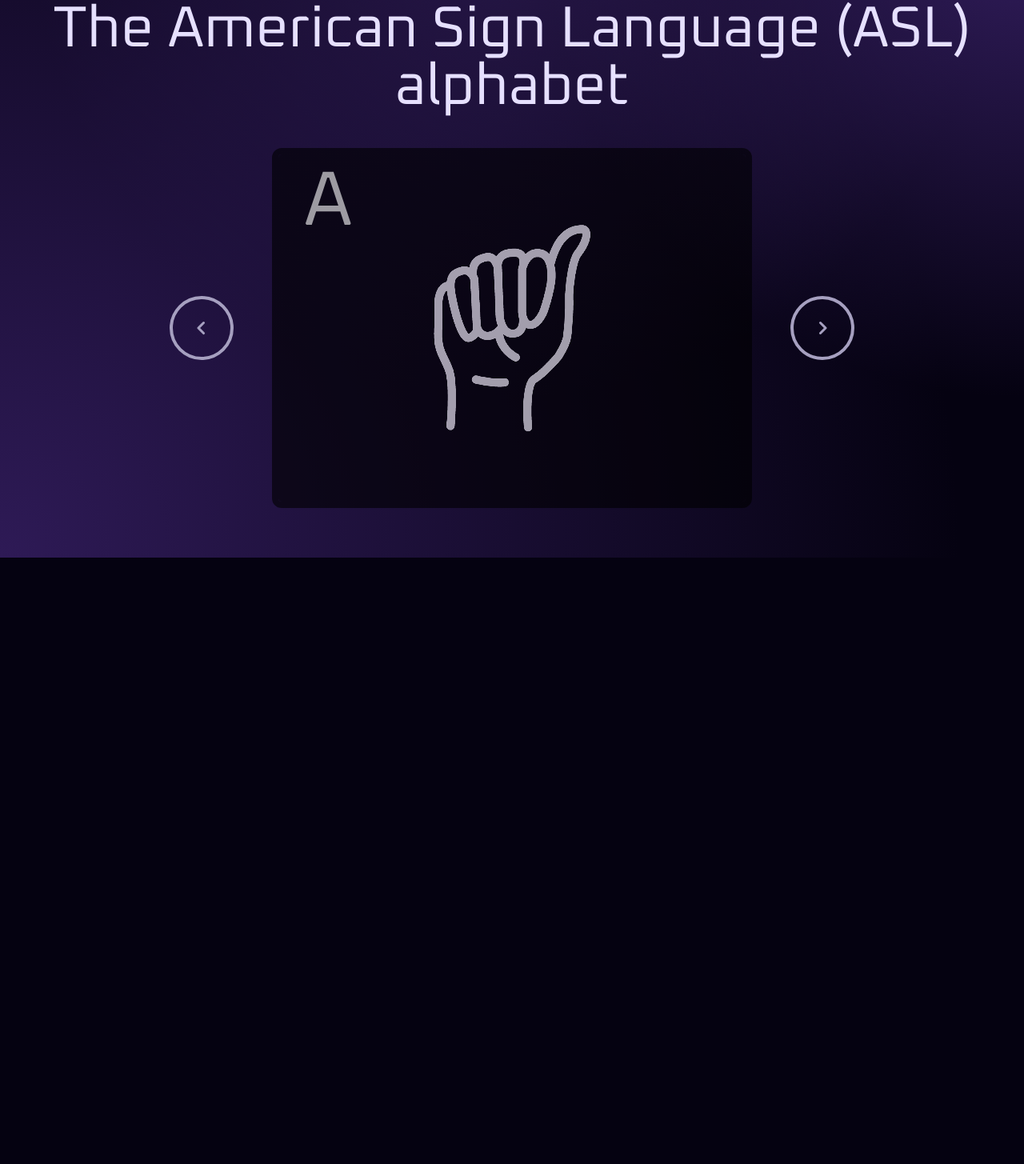
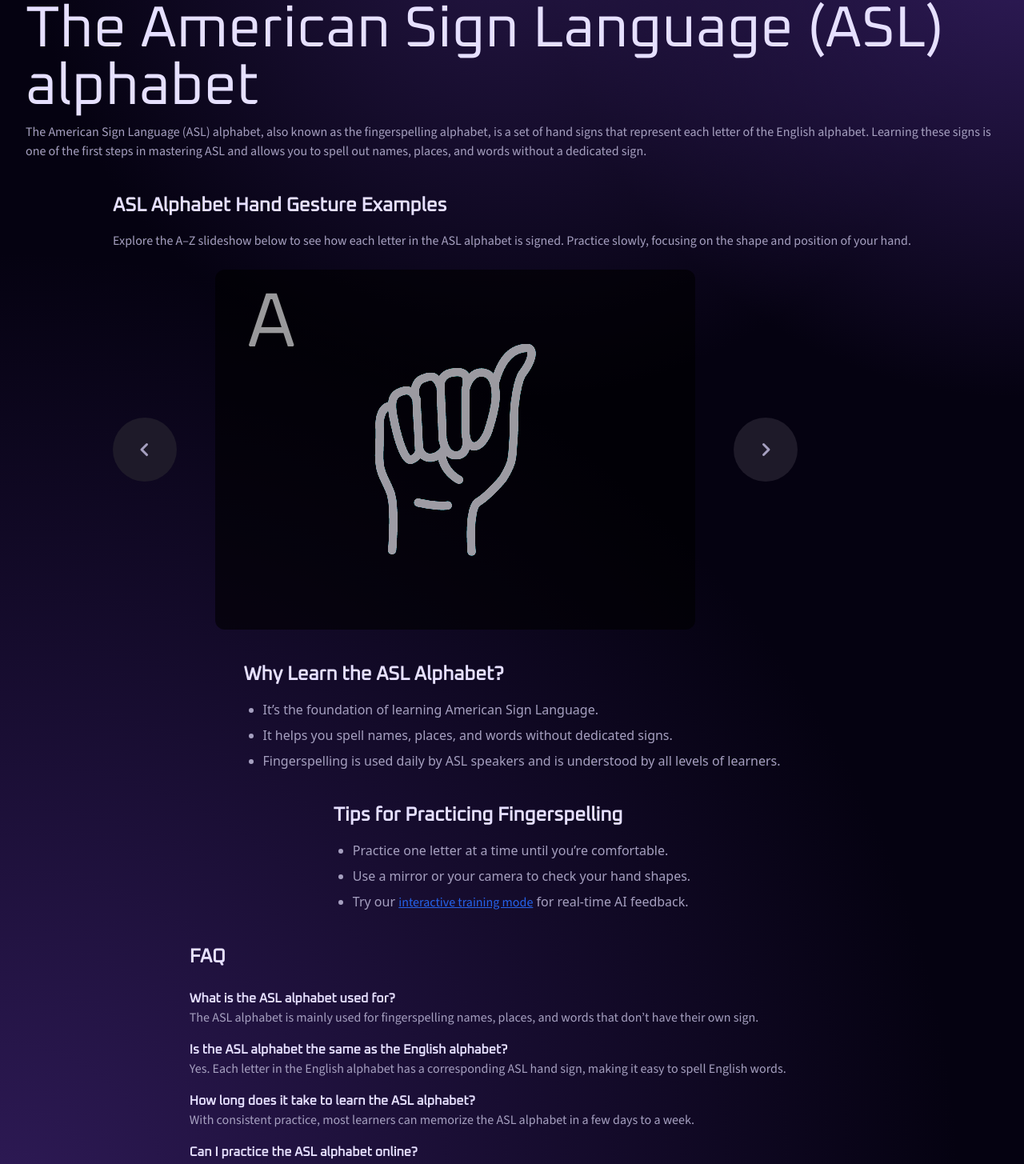
Before and after one commit to anttiromppanen/sign-language-teacher, a Next.js app: page /alphabet in a window 1280 px wide. Shown: the part 103-1558 px from the top of the page at 80% size. Before the commit the page ends 800 px from the top, so only its background shows below. Built offline with nearby package versions, Linux system fonts and the light colour scheme.

Commit message:
SEO & ui update

```diff
--- /dev/null
+++ b/src/app/alphabet/FaqSection.tsx
@@ -0,0 +1,56 @@
+function FaqSection() {
+	return (
+		<section className="flex flex-col gap-y-4">
+			<h2 className="text-2xl font-semibold">FAQ</h2>
+
+			<article>
+				<h3 className="font-semibold mt-2">
+					What is the ASL alphabet used for?
+				</h3>
+				<p>
+					The ASL alphabet is mainly used for fingerspelling names, places, and
+					words that don’t have their own sign.
+				</p>
+			</article>
+
+			<article>
+				<h3 className="font-semibold">
+					Is the ASL alphabet the same as the English alphabet?
+				</h3>
+				<p>
+					Yes. Each letter in the English alphabet has a corresponding ASL hand
+					sign, making it easy to spell English words.
+				</p>
+			</article>
+
+			<article>
+				<h3 className="font-semibold">
+					How long does it take to learn the ASL alphabet?
+				</h3>
+				<p>
+					With consistent practice, most learners can memorize the ASL alphabet
+					in a few days to a week.
+				</p>
+			</article>
+
+			<article>
+				<h3 className="font-semibold">
+					Can I practice the ASL alphabet online?
+				</h3>
+				<p>
+					Absolutely! You can start with our ASL alphabet slideshow and then
+					move on to{" "}
+					<a
+						href="/training"
+						className="text-blue-600 underline hover:text-blue-800"
+					>
+						interactive practice
+					</a>{" "}
+					with instant feedback.
+				</p>
+			</article>
+		</section>
+	);
+}
+
+export default FaqSection;
--- /dev/null
+++ b/src/app/alphabet/ListSection.tsx
@@ -0,0 +1,41 @@
+function ListSection() {
+	return (
+		<>
+			<section className="flex flex-col gap-y-4">
+				<h2 className="text-2xl font-semibold">Why Learn the ASL Alphabet?</h2>
+				<ul className="list-disc pl-6 space-y-2">
+					<li>It’s the foundation of learning American Sign Language.</li>
+					<li>
+						It helps you spell names, places, and words without dedicated signs.
+					</li>
+					<li>
+						Fingerspelling is used daily by ASL speakers and is understood by
+						all levels of learners.
+					</li>
+				</ul>
+			</section>
+
+			<section className="flex flex-col gap-y-4">
+				<h2 className="text-2xl font-semibold">
+					Tips for Practicing Fingerspelling
+				</h2>
+				<ul className="list-disc pl-6 space-y-2">
+					<li>Practice one letter at a time until you’re comfortable.</li>
+					<li>Use a mirror or your camera to check your hand shapes.</li>
+					<li>
+						Try our{" "}
+						<a
+							href="/training"
+							className="text-blue-600 underline hover:text-blue-800"
+						>
+							interactive training mode
+						</a>{" "}
+						for real-time AI feedback.
+					</li>
+				</ul>
+			</section>
+		</>
+	);
+}
+
+export default ListSection;
--- a/src/app/alphabet/page.tsx
+++ b/src/app/alphabet/page.tsx
@@ -1,14 +1,98 @@
+import type { Metadata } from "next";
+import Script from "next/script";
+import { useId } from "react";
 import Container from "@/components/Container";
 import GestureSlideshow from "@/components/GestureSlideshow";
+import FaqSection from "./FaqSection";
+import ListSection from "./ListSection";
+
+export const metadata: Metadata = {
+	title: "The American Sign Language (ASL) Alphabet - Signer",
+	description:
+		"Learn the American Sign Language (ASL) alphabet online with our interactive AI tool. Practice signing letters in real time using your camera and get instant feedback to improve your hand gestures.",
+};
 
 function Alphabet() {
 	return (
 		<Container>
-			<main className="flex flex-col items-center justify-center py-10 text-center">
-				<h1 className="text-4xl text-foreground mb-10 font-alice md:text-7xl">
-					The American Sign Language (ASL) alphabet
-				</h1>
-				<GestureSlideshow />
+			<main className="flex flex-col gap-y-10 items-center justify-center py-10 text-text-secondary">
+				<section>
+					<h1 className="text-4xl text-foreground mb-2 font-alice md:text-7xl">
+						The American Sign Language (ASL) alphabet
+					</h1>
+					<p className="">
+						The American Sign Language (ASL) alphabet, also known as the
+						fingerspelling alphabet, is a set of hand signs that represent each
+						letter of the English alphabet. Learning these signs is one of the
+						first steps in mastering ASL and allows you to spell out names,
+						places, and words without a dedicated sign.
+					</p>
+				</section>
+
+				{/* Slideshow of A–Z with descriptive alt text */}
+				<section className="flex flex-col gap-y-4">
+					<h2 className="text-2xl font-semibold">
+						ASL Alphabet Hand Gesture Examples
+					</h2>
+					<p className="mb-2">
+						Explore the A–Z slideshow below to see how each letter in the ASL
+						alphabet is signed. Practice slowly, focusing on the shape and
+						position of your hand.
+					</p>
+					<GestureSlideshow />
+				</section>
+
+				{/* List part */}
+				<ListSection />
+
+				<FaqSection />
+
+				{/* Structured Metadata for FAQ */}
+				<Script
+					id={`faq-schema-${useId()}`}
+					type="application/ld+json"
+					// biome-ignore lint/security/noDangerouslySetInnerHtml: false positive
+					dangerouslySetInnerHTML={{
+						__html: JSON.stringify({
+							"@context": "https://schema.org",
+							"@type": "FAQPage",
+							mainEntity: [
+								{
+									"@type": "Question",
+									name: "What is the ASL alphabet used for?",
+									acceptedAnswer: {
+										"@type": "Answer",
+										text: "The ASL alphabet is used for fingerspelling names, places, and words that don’t have their own sign.",
+									},
+								},
+								{
+									"@type": "Question",
+									name: "Is the ASL alphabet the same as the English alphabet?",
+									acceptedAnswer: {
+										"@type": "Answer",
+										text: "Yes. Each letter in the English alphabet has a corresponding ASL hand sign.",
+									},
+								},
+								{
+									"@type": "Question",
+									name: "How long does it take to learn the ASL alphabet?",
+									acceptedAnswer: {
+										"@type": "Answer",
+										text: "With consistent practice, most learners can memorize the ASL alphabet in a few days to a week.",
+									},
+								},
+								{
+									"@type": "Question",
+									name: "Can I practice the ASL alphabet online?",
+									acceptedAnswer: {
+										"@type": "Answer",
+										text: "Yes! You can start with an ASL alphabet chart or slideshow and then move on to interactive practice with AI-powered feedback.",
+									},
+								},
+							],
+						}),
+					}}
+				/>
 			</main>
 		</Container>
 	);
--- a/src/app/layout.tsx
+++ b/src/app/layout.tsx
@@ -19,7 +19,20 @@ const oxanium = Oxanium({
 
 export const metadata: Metadata = {
 	title: "Sign Language Teacher - Signer",
-	description: "Learn the alphabet in American Sign Language",
+	description:
+		"Learn American Sign Language (ASL) online for free. Practice the ASL alphabet and basics with our AI-powered teacher that gives real-time feedback.",
+	keywords: [
+		"Sign Language",
+		"Sign Language teacher",
+		"Sign language alphabet",
+		"American Sign Language",
+		"ASL",
+		"Learn ASL",
+		"Free ASL",
+		"ASL online",
+		"ASL tutor",
+		"ASL teacher",
+	],
 };
 
 export default function RootLayout({
--- a/src/app/page.tsx
+++ b/src/app/page.tsx
@@ -2,7 +2,8 @@
 
 import { motion } from "framer-motion";
 import Link from "next/link";
-import { useEffect, useState } from "react";
+import Script from "next/script";
+import { useEffect, useId, useState } from "react";
 import { ReactTyped } from "react-typed";
 import Container from "@/components/Container";
 
@@ -17,24 +18,30 @@ function FirstSection() {
 	return (
 		<Container>
 			<div className="w-full items-center justify-center flex h-[calc(100vh-64px)] gap-x-4">
-				<div className="flex flex-col justify-center md:items-center gap-y-8 text-center rounded-xl">
-					<h1 className="text-7xl md:text-9xl font-oxanium sticky top-0 text-white rounded-lg font-semibold">
-						{!showTyped && <span className="block">Hands-On AI Learning</span>}
+				<div className="flex flex-col justify-center md:items-center gap-y-8 rounded-xl text-center">
+					<h1 className="text-5xl md:text-7xl lg:text-8xl font-oxanium sticky top-0 text-white rounded-lg font-semibold">
+						{!showTyped && (
+							<h1 className="block">
+								Learn American Sign Language (ASL) Online for Free
+							</h1>
+						)}
 						{showTyped && (
 							<ReactTyped
-								strings={["Hands-On AI Learning"]}
-								typeSpeed={90}
+								strings={["Learn American Sign Language (ASL) Online for Free"]}
+								typeSpeed={100}
 								startDelay={0}
 							/>
 						)}
 					</h1>
 					<div className="text-center md:text-left md:max-w-[600px] xl:max-w-[1000px]">
-						<motion.p className="font-source_sans text-lg sm:text-xl text-text-primary md:text-2xl">
-							Turn your camera into a personal sign language tutor. Our
-							AI-powered model recognizes your gestures in real time, giving
-							instant feedback to help you learn faster and more accurately.
-							Whether you&lsquo;re a beginner or looking to sharpen your skills,
-							practice anywhere, anytime.
+						<motion.p className="font-source_sans sm:text-xl text-text-primary md:text-2xl">
+							Learn the American Sign Language (ASL) alphabet and basics online
+							for free with our interactive tool. Our AI-powered sign language
+							teacher recognizes your hand gestures in real time, providing
+							instant feedback to help you improve accuracy and confidence.
+							Whether you’re a complete beginner or practicing to sharpen your
+							skills, you can start learning ASL anytime, anywhere — all you
+							need is your device’s camera.
 						</motion.p>
 					</div>
 					<div className="py-4 px-6">
@@ -42,7 +49,7 @@ function FirstSection() {
 							href="/training"
 							className="font-source_sans py-4 px-6 rounded-xl bg-highlight text-xl text-white"
 						>
-							Start training
+							Start ASL training
 						</Link>
 					</div>
 				</div>
@@ -53,7 +60,7 @@ function FirstSection() {
 
 export default function Home() {
 	return (
-		<div>
+		<div className="min-h-[calc(100vh-64px)]">
 			<div className="">
 				<motion.video
 					initial={{ filter: "blur(5px)", scale: 1.1 }}
@@ -74,6 +81,37 @@ export default function Home() {
 				<div className="w-full h-full bg-background opacity-80 bg-radial-gradient absolute top-0 left-0 -z-10" />
 			</div>
 			<FirstSection />
+
+			{/* JSON-LD structured data */}
+			<Script
+				id={`software-schema-${useId()}`}
+				type="application/ld+json"
+				// biome-ignore lint/security/noDangerouslySetInnerHtml: skip
+				dangerouslySetInnerHTML={{
+					__html: JSON.stringify({
+						"@context": "https://schema.org",
+						"@type": "SoftwareApplication",
+						name: "Signer - AI Sign Language Teacher",
+						applicationCategory: "EducationalApplication",
+						operatingSystem: "Web", // since it's browser-based
+						description:
+							"Free AI-powered web application to learn American Sign Language (ASL). Practice the ASL alphabet with real-time gesture recognition and instant feedback.",
+						offers: {
+							"@type": "Offer",
+							price: "0",
+							priceCurrency: "EUR",
+							availability: "https://schema.org/InStock",
+							url: "https://sign-language-teacher.vercel.app/",
+						},
+						url: "https://sign-language-teacher.vercel.app/",
+						author: {
+							"@type": "Organization",
+							name: "Signer - AI Sign Language Teacher",
+							url: "https://sign-language-teacher.vercel.app/",
+						},
+					}),
+				}}
+			/>
 		</div>
 	);
 }
--- a/src/app/training/InitialLoadOverlay.tsx
+++ b/src/app/training/InitialLoadOverlay.tsx
@@ -117,17 +117,21 @@ function InitialLoadOverlay({
 	}, [activeStep, setHandRecognizerState]);
 
 	return (
-		<div className="flex flex-col justify-between pt-8 pb-4 w-full min-h-[calc(100vh-64px)] xl:grid xl:grid-cols-[600px_1fr] items-center gap-x-10 xl:gap-y-0">
+		<div className="flex flex-col justify-between gap-y-16 pt-8 pb-4 w-full min-h-[calc(100vh-64px)] xl:grid xl:grid-cols-[600px_1fr] items-center gap-x-10 xl:gap-y-0">
 			{/* FIRST COLUMN */}
 			<div className="">
-				<h2 className="text-highlight text-xl md:text-3xl">Training Mode</h2>
+				<h2 className="text-highlight text-xl md:text-3xl">
+					Practice the American Sign Language (ASL) Alphabet Online
+				</h2>
 				<h1 className="text-text-primary text-4xl md:text-7xl lg:text-8xl xl:text-7xl">
-					Learn The Sign Language Alphabet In Real Time
+					Interactive AI Sign Language Training – Learn the ASL Alphabet in Real
+					Time
 				</h1>
 				<p className="text-base md:text-2xl xl:text-xl text-text-secondary">
-					Use your device's camera to practice signing each letter of the
-					alphabet while our AI detects your hand gestures, gives instant
-					feedback, and helps you improve with every move.
+					Practice the American Sign Language (ASL) alphabet using your device’s
+					camera. Our AI-powered sign language recognition tool detects your
+					hand gestures in real time, gives instant feedback, and helps you
+					improve your signing skills with every move.
 				</p>
 			</div>
 			{/* SECOND COLUMN */}
--- a/src/components/GestureImage.tsx
+++ b/src/components/GestureImage.tsx
@@ -18,7 +18,7 @@ const styles = {
 	letter:
 		"text-6xl sm:text-8xl absolute z-10 top-2 left-5 sm:top-5 sm:left-10 text-[rgba(255,255,255,0.6)] select-none",
 	image:
-		"md:w-[450px] md:h-[377.5px] lg:w-[600px] lg:h-[450px] object-cover border-8 border-foreground grayscale invert opacity-60 contrast-200 brightness-125 rounded-xl",
+		"md:w-[450px] md:h-[377.5px] lg:w-[600px] lg:h-[450px] object-cover invert opacity-60 contrast-200 brightness-125 rounded-xl",
 	imageSizes:
 		"(max-width: 640px) 25vw, (min-width: 641px) 50vw, (min-width: 1024px) 450px, 600px",
 };
@@ -30,6 +30,8 @@ export function GestureImageAnimated({
 	animationVariants,
 	transition,
 }: GestureImageAnimatedProps) {
+	const letter = imageObjects[imgIndex][0];
+
 	return (
 		<div className="relative rounded-xl">
 			<motion.h2
@@ -47,7 +49,7 @@ export function GestureImageAnimated({
 			<Image
 				key={imageObjects[imgIndex][1]}
 				src={imageObjects[imgIndex][1]}
-				alt="gesture"
+				alt={`ASL alphabet letter ${letter} hand gesture`}
 				width={900}
 				height={675}
 				sizes={styles.imageSizes}
@@ -68,7 +70,7 @@ export function GestureImageStatic({
 			<h2 className={styles.letter}>{imgLetter}</h2>
 			<Image
 				src={imgUrl}
-				alt="gesture"
+				alt={`ASL alphabet letter ${imgLetter} hand gesture`}
 				width={900}
 				height={675}
 				sizes={styles.imageSizes}
--- a/src/components/GestureSlideshow/Buttons.tsx
+++ b/src/components/GestureSlideshow/Buttons.tsx
@@ -13,8 +13,9 @@ function SlideshowButton({
 			type="button"
 			onClick={handleClick}
 			className="
-      rounded-full size-20 border-text-secondary border-4 text-text-secondary text-xl focus-within:outline-2 flex items-center justify-center
+      size-12 bg-low-contrast text-text-secondary text-xl focus-within:outline-2 flex items-center justify-center
       hover:bg-background hover:border-text-primary hover:text-text-primary select-none focus-visible:-border--secondary-purple focus-visible:outline-0
+			rounded-full md:!size-20
 			"
 		>
 			{children}
@@ -42,7 +43,7 @@ function Buttons({ handlePrevImg, handleNextImg }: ButtonsProps) {
 	}, [handleKeyDown]);
 
 	return (
-		<div className="flex justify-around md:justify-between w-full md:absolute mt-8 md:mt-0 md:left-0 md:top-1/2 md:-translate-y-1/2">
+		<div className="flex justify-between z-10 px-4 w-full absolute left-0 top-1/2 -translate-y-1/2 md:px-0">
 			<SlideshowButton handleClick={handlePrevImg}>
 				<ChevronLeftIcon className="size-8" />
 			</SlideshowButton>
```
